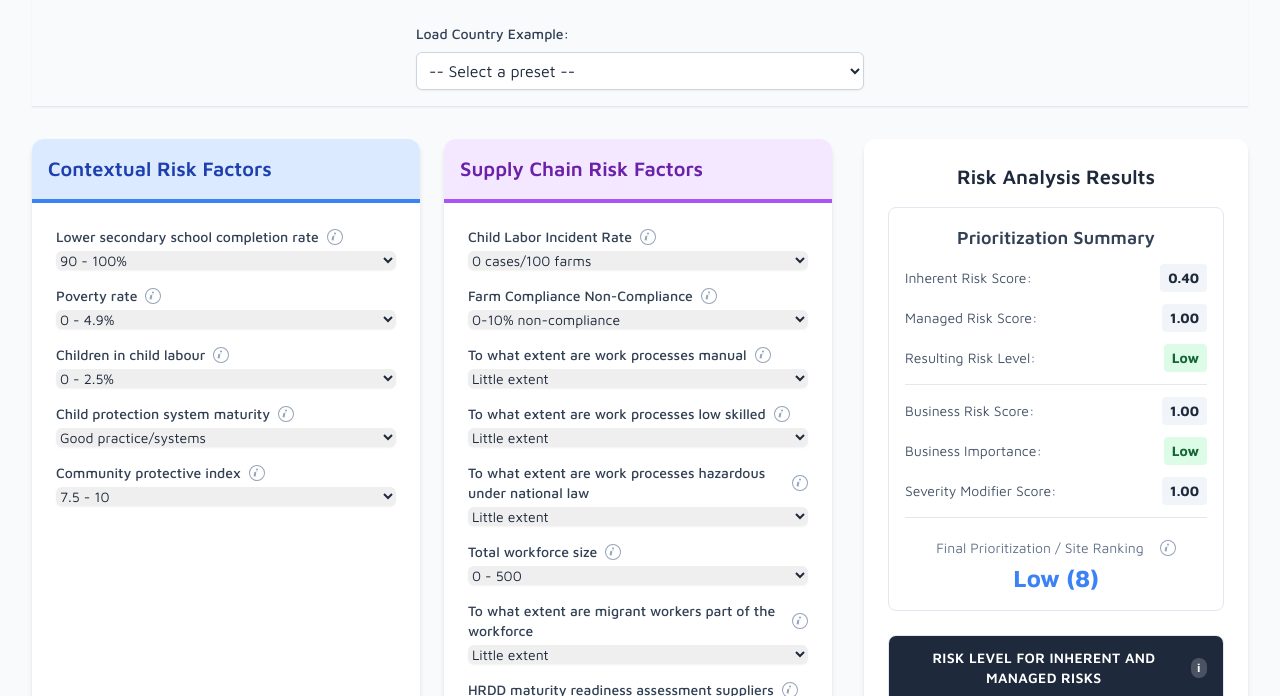
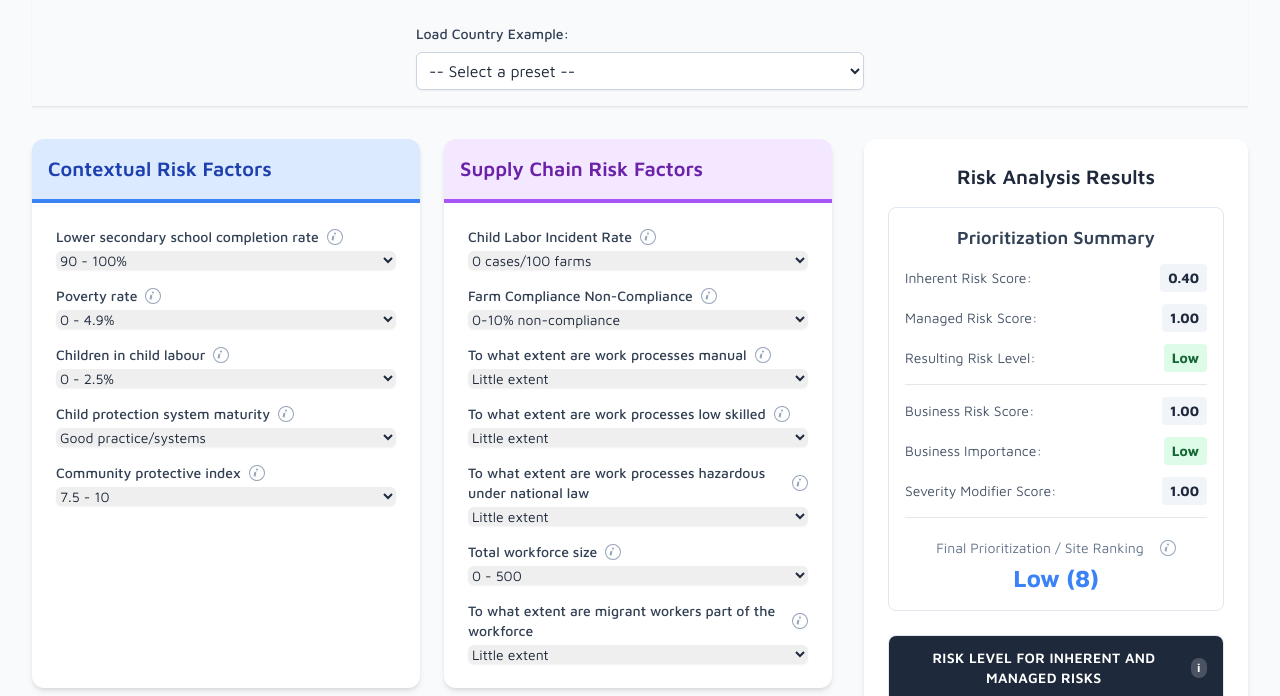
Before and after one commit to elment8/CRsimulator, a plain HTML site: page index.html in a window 1280 px wide. Shown: the part 104-800 px from the top of the page. Drawn offline with nearby package versions, Linux system fonts and the light colour scheme.

Commit message:
-------remove the hrdd from supply chain

```diff
--- a/index.html
+++ b/index.html
@@ -300,8 +300,7 @@
                     { id: 'to-what-extent-are-work-processes-low-skilled', label: 'To what extent are work processes low skilled', weight: 0.10, tooltip: 'Extent to which tasks require minimal training, making them accessible to children.', options: [{ text: 'Little extent', rating: 1 }, { text: 'Some extent', rating: 2 }, { text: 'Great extent', rating: 3 }, { text: 'Full extent', rating: 4 }] },
                     { id: 'to-what-extent-are-work-processes-hazardous-under-national-law', label: 'To what extent are work processes hazardous under national law', weight: 0.10, tooltip: 'Extent to which tasks are legally defined as hazardous for minors.', options: [{ text: 'Little extent', rating: 1 }, { text: 'Some extent', rating: 2 }, { text: 'Great extent', rating: 3 }, { text: 'Full extent', rating: 4 }] },
                     { id: 'total-workforce', label: 'Total workforce size', weight: 0.10, tooltip: 'The total number of workers in the supply chain, indicating scale of potential impact.', options: [{ text: '0 - 500', rating: 1 }, { text: '501 - 1500', rating: 2 }, { text: '1501 - 5000', rating: 3 }, { text: '5001+', rating: 4 }] },
-                    { id: 'to-what-extent-are-migrant-workers-part-of-the-workforce', label: 'To what extent are migrant workers part of the workforce', weight: 0.10, tooltip: 'Extent to which migrant workers, who may be more vulnerable, are part of the workforce.', options: [{ text: 'Little extent', rating: 1 }, { text: 'Some extent', rating: 2 }, { text: 'Great extent', rating: 3 }, { text: 'Full extent', rating: 4 }] },
-                    { id: 'hrdd-maturity-readiness-assessment-suppliers', label: 'HRDD maturity readiness assessment suppliers', weight: 0.10, tooltip: 'Human Rights Due Diligence maturity and readiness of suppliers.', options: [{ text: 'Low risk', rating: 1 }, { text: 'Medium risk', rating: 2 }, { text: 'High risk', rating: 3 }, { text: 'Very high risk', rating: 4 }] },
+                    { id: 'to-what-extent-are-migrant-workers-part-of-the-workforce', label: 'To what extent are migrant workers part of the workforce', weight: 0.20, tooltip: 'Extent to which migrant workers, who may be more vulnerable, are part of the workforce.', options: [{ text: 'Little extent', rating: 1 }, { text: 'Some extent', rating: 2 }, { text: 'Great extent', rating: 3 }, { text: 'Full extent', rating: 4 }] },
                 ],
                 managed: [
                     { id: 'remediation-case-resolution-rate', label: 'Remediation (Case Resolution Rate)', weight: 0.30, tooltip: 'Proportion of child cases resolved with successful outcomes.', options: [{ text: '81-100% resolved', rating: 1 }, { text: '61-80% resolved', rating: 2 }, { text: '41-60% resolved', rating: 3 }, { text: '0-40% resolved', rating: 4 }] },
@@ -326,7 +325,7 @@
                     // Contextual Risk (High - 4.0)
                     'lower-secondary-school-completion-rate': 4, 'poverty-rate': 4, 'children-in-child-labour': 4, 'child-protection-system-maturity': 4, 'community-protective-index': 4,
                     // Supply Chain Risk (High - 3.5)
-                    'child-labor-incident-rate': 4, 'farm-compliance-non-compliance': 3, 'to-what-extent-are-work-processes-manual': 4, 'to-what-extent-are-work-processes-low-skilled': 4, 'to-what-extent-are-work-processes-hazardous-under-national-law': 3, 'total-workforce': 4, 'to-what-extent-are-migrant-workers-part-of-the-workforce': 2, 'hrdd-maturity-readiness-assessment-suppliers': 3,
+                    'child-labor-incident-rate': 4, 'farm-compliance-non-compliance': 3, 'to-what-extent-are-work-processes-manual': 4, 'to-what-extent-are-work-processes-low-skilled': 4, 'to-what-extent-are-work-processes-hazardous-under-national-law': 3, 'total-workforce': 4, 'to-what-extent-are-migrant-workers-part-of-the-workforce': 2,
                     // Managed Risk (Low - 1.0) - Limited remediation capacity
                     'remediation-case-resolution-rate': 4, 'remediation-school-reintegration': 4, 'audit-certification-performance': 4, 'hrdd-maturity-supplier': 4, 'farms-monitoring-remediation': 4,
                     // Business Risk (Low - 1.0) - Not strategic
@@ -338,7 +337,7 @@
                     // Contextual Risk (Medium - 2.2)
                     'lower-secondary-school-completion-rate': 2, 'poverty-rate': 2, 'children-in-child-labour': 3, 'child-protection-system-maturity': 2, 'community-protective-index': 2,
                     // Supply Chain Risk (Medium-High - 3.0)
-                    'child-labor-incident-rate': 3, 'farm-compliance-non-compliance': 2, 'to-what-extent-are-work-processes-manual': 4, 'to-what-extent-are-work-processes-low-skilled': 3, 'to-what-extent-are-work-processes-hazardous-under-national-law': 3, 'total-workforce': 4, 'to-what-extent-are-migrant-workers-part-of-the-workforce': 2, 'hrdd-maturity-readiness-assessment-suppliers': 2,
+                    'child-labor-incident-rate': 3, 'farm-compliance-non-compliance': 2, 'to-what-extent-are-work-processes-manual': 4, 'to-what-extent-are-work-processes-low-skilled': 3, 'to-what-extent-are-work-processes-hazardous-under-national-law': 3, 'total-workforce': 4, 'to-what-extent-are-migrant-workers-part-of-the-workforce': 2,
                     // Managed Risk (Medium - 2.0) - Moderate remediation
                     'remediation-case-resolution-rate': 2, 'remediation-school-reintegration': 2, 'audit-certification-performance': 2, 'hrdd-maturity-supplier': 2, 'farms-monitoring-remediation': 2,
                     // Business Risk (High - 2.0) - Strategic importance
@@ -350,7 +349,7 @@
                     // Contextual Risk (Low-Medium - 2.2)
                     'lower-secondary-school-completion-rate': 2, 'poverty-rate': 2, 'children-in-child-labour': 2, 'child-protection-system-maturity': 3, 'community-protective-index': 2,
                     // Supply Chain Risk (Medium - 2.5)
-                    'child-labor-incident-rate': 2, 'farm-compliance-non-compliance': 3, 'to-what-extent-are-work-processes-manual': 4, 'to-what-extent-are-work-processes-low-skilled': 4, 'to-what-extent-are-work-processes-hazardous-under-national-law': 3, 'total-workforce': 4, 'to-what-extent-are-migrant-workers-part-of-the-workforce': 1, 'hrdd-maturity-readiness-assessment-suppliers': 3,
+                    'child-labor-incident-rate': 2, 'farm-compliance-non-compliance': 3, 'to-what-extent-are-work-processes-manual': 4, 'to-what-extent-are-work-processes-low-skilled': 4, 'to-what-extent-are-work-processes-hazardous-under-national-law': 3, 'total-workforce': 4, 'to-what-extent-are-migrant-workers-part-of-the-workforce': 1,
                     // Managed Risk (High - 3.0) - Good remediation systems
                     'remediation-case-resolution-rate': 1, 'remediation-school-reintegration': 1, 'audit-certification-performance': 1, 'hrdd-maturity-supplier': 1, 'farms-monitoring-remediation': 1,
                     // Business Risk (High - 2.0) - Strategic importance
@@ -375,7 +374,6 @@
                     'to-what-extent-are-work-processes-hazardous-under-national-law': 'Some hazardous tasks present in coffee processing.',
                     'total-workforce': '~500k coffee households; >> 5,000 workers.',
                     'to-what-extent-are-migrant-workers-part-of-the-workforce': 'Some seasonal migration patterns.',
-                    'hrdd-maturity-readiness-assessment-suppliers': 'Moderate HRDD maturity with some gaps.',
                     'remediation-case-resolution-rate': 'Low resolution: ~30% of identified cases successfully resolved.',
                     'remediation-school-reintegration': 'Low reintegration: ~20% of child labor cases lead to school re-enrollment.',
                     'audit-certification-performance': 'Limited audit coverage and certification programs.',
@@ -400,7 +398,6 @@
                     'to-what-extent-are-work-processes-hazardous-under-national-law': 'Some hazardous tasks present.',
                     'total-workforce': 'Large workforce; >> 5,000 workers.',
                     'to-what-extent-are-migrant-workers-part-of-the-workforce': 'Seasonal migration NE→SE regions.',
-                    'hrdd-maturity-readiness-assessment-suppliers': 'Moderate HRDD; certifications/programs in places.',
                     'remediation-case-resolution-rate': 'Moderate resolution: ~60% of identified cases successfully resolved.',
                     'remediation-school-reintegration': 'Moderate reintegration: ~40% of child labor cases lead to school re-enrollment.',
                     'audit-certification-performance': 'Moderate performance: Certifications/programs in places.',
@@ -425,7 +422,6 @@
                     'to-what-extent-are-work-processes-hazardous-under-national-law': 'Some hazardous tasks present.',
                     'total-workforce': 'Large workforce; >> 5,000 workers.',
                     'to-what-extent-are-migrant-workers-part-of-the-workforce': 'Minimal migrant worker presence.',
-                    'hrdd-maturity-readiness-assessment-suppliers': 'Moderate HRDD maturity with ongoing improvements.',
                     'remediation-case-resolution-rate': 'High resolution: ~80% of identified cases successfully resolved.',
                     'remediation-school-reintegration': 'High reintegration: ~70% of child labor cases lead to school re-enrollment.',
                     'audit-certification-performance': 'Good performance: Strong audit coverage and certification programs.',
```
